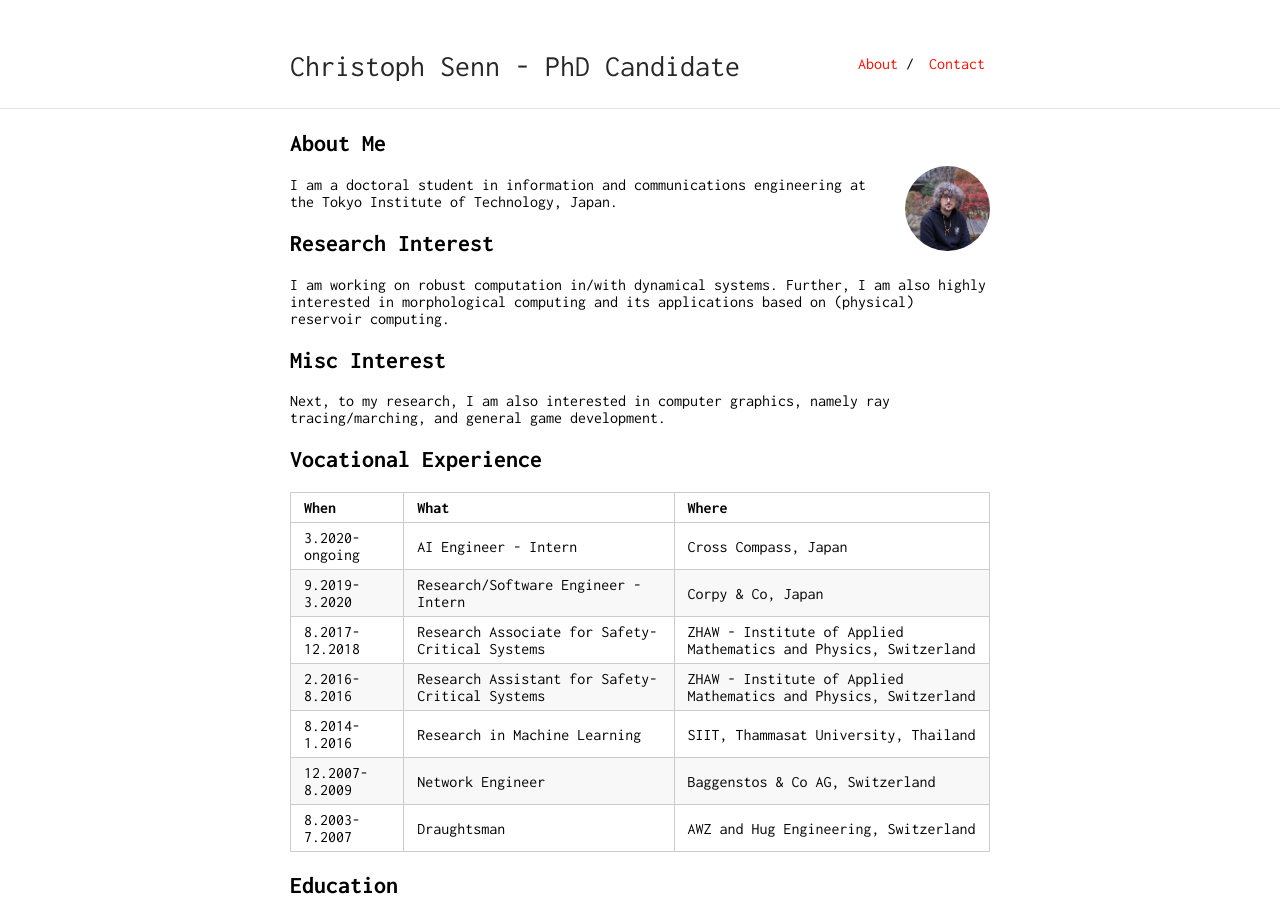
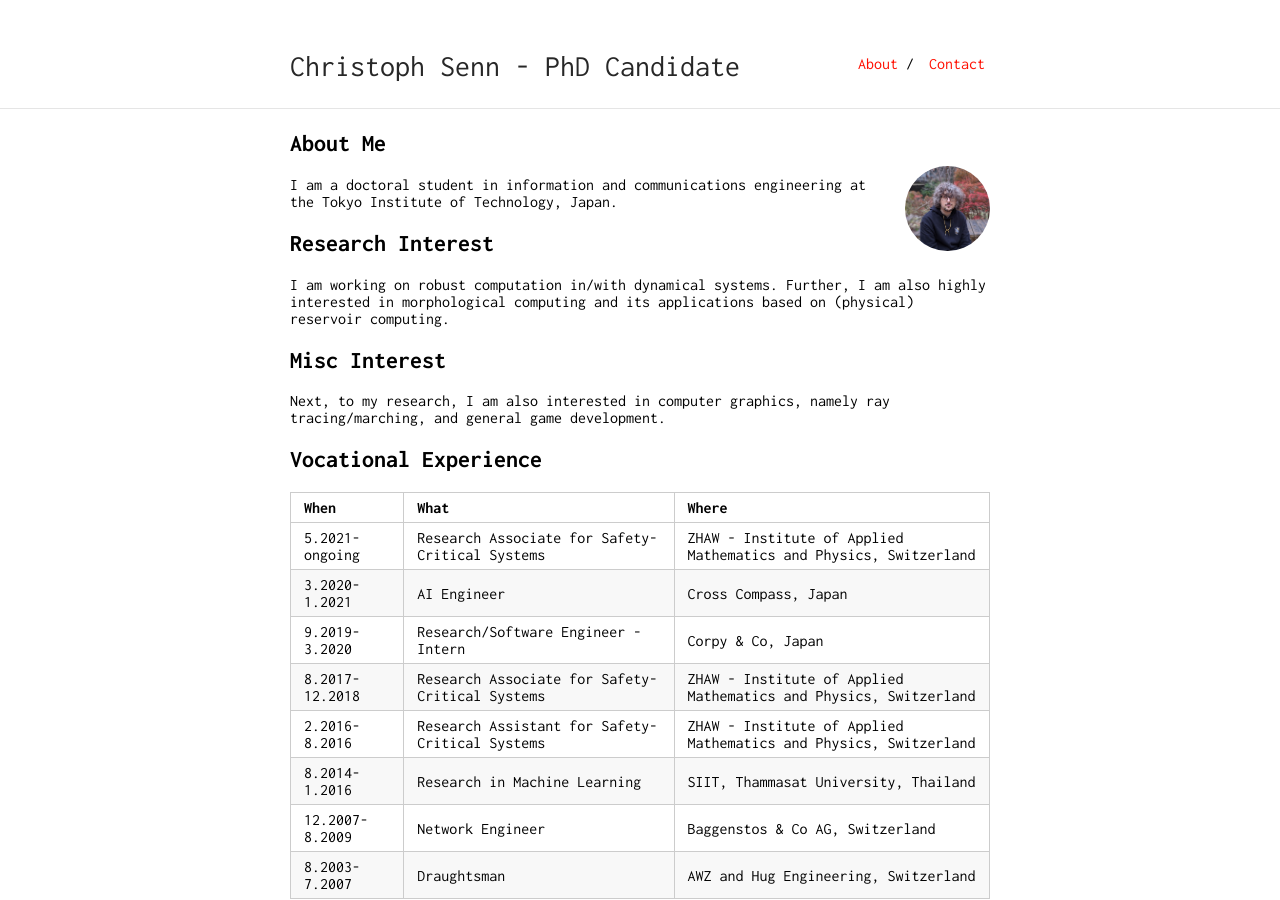
Before and after one commit to delpart/delpart.github.io, a Jekyll site: the page built from index.md, in a window 1280 px wide and 900 px high. Built offline with Jekyll 4.4.1, drawn with Linux system fonts in a browser that asks for light colours; our own code applies the rules of GitHub Pages for plain Markdown files.

Commit message:
Update index.md

```diff
--- a/index.md
+++ b/index.md
@@ -18,7 +18,8 @@ Next, to my research, I am also interested in computer graphics, namely ray trac
 
 When | What | Where
 -----|------|------
-3.2020-ongoing | AI Engineer - Intern | Cross Compass, Japan
+5.2021-ongoing | Research Associate for Safety-Critical Systems | ZHAW - Institute of Applied Mathematics and Physics, Switzerland
+3.2020-1.2021 | AI Engineer | Cross Compass, Japan
 9.2019-3.2020 | Research/Software Engineer - Intern | Corpy & Co, Japan
 8.2017-12.2018 | Research Associate for Safety-Critical Systems | ZHAW - Institute of Applied Mathematics and Physics, Switzerland
 2.2016-8.2016 | Research Assistant for Safety-Critical Systems | ZHAW - Institute of Applied Mathematics and Physics, Switzerland
```
